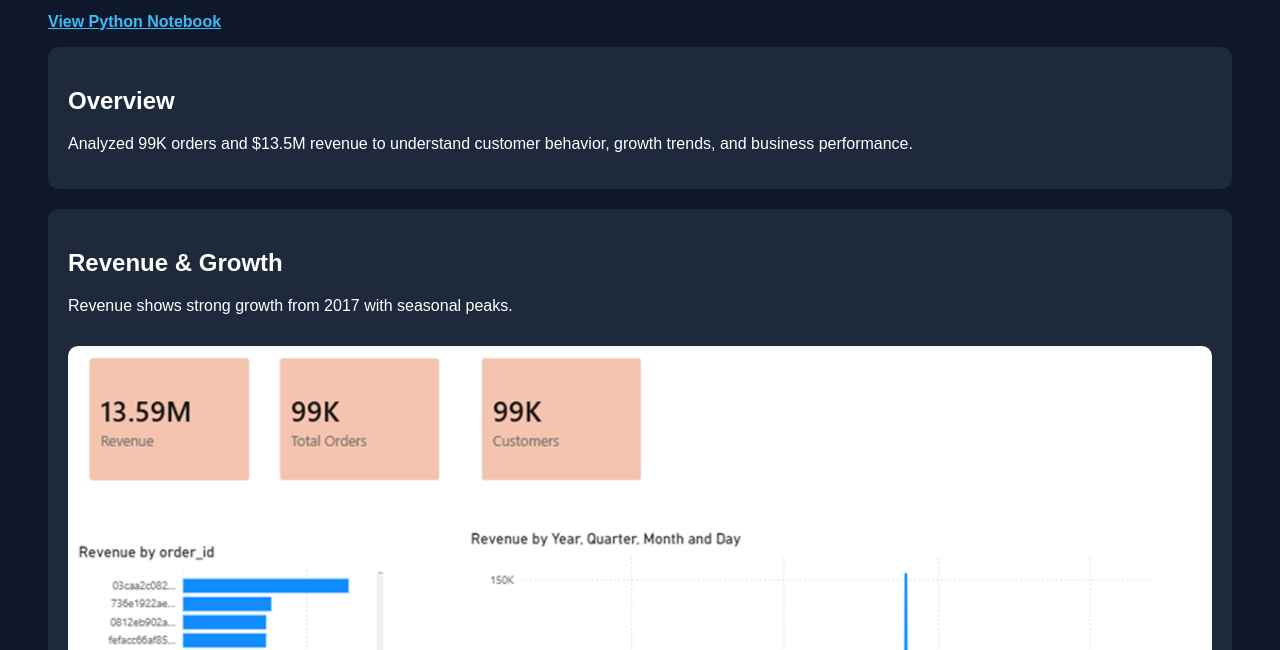
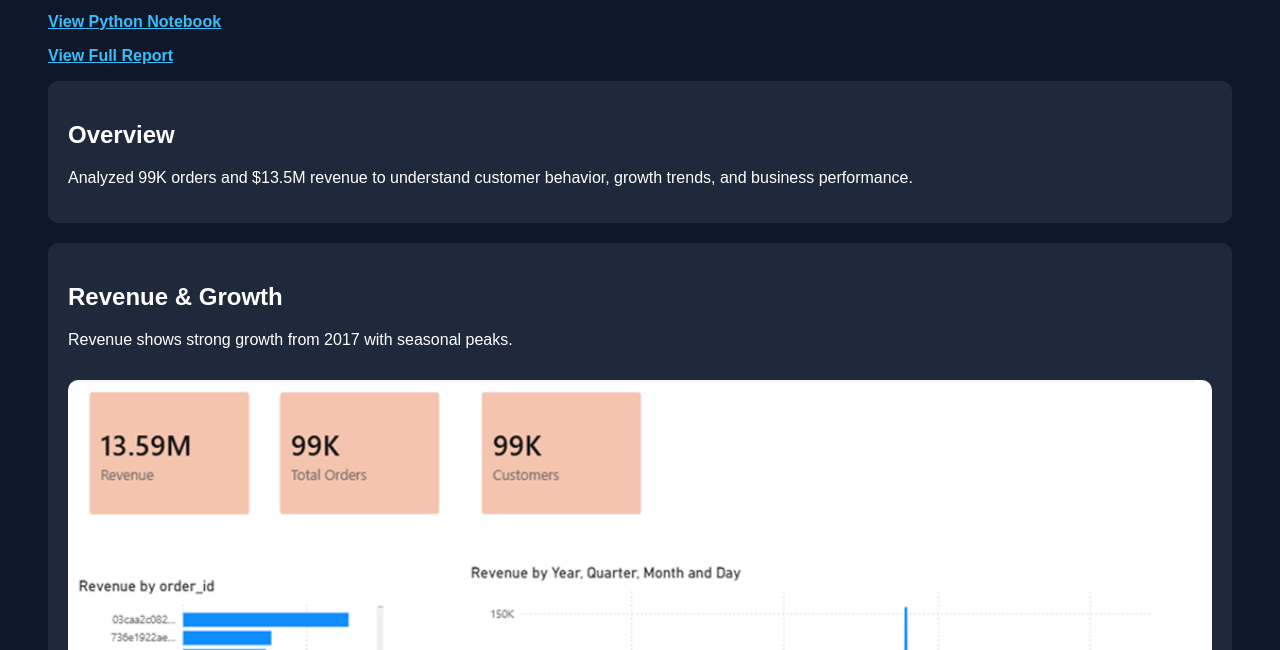
Before and after one commit to nhungn00-collab/Olist-E-commerce-Analysis, a plain HTML site: page index.html in a window 1280 px wide. Shown: the part 150-800 px from the top of the page. Drawn offline with Linux system fonts and the light colour scheme.

Commit message:
Update index.html

```diff
--- a/index.html
+++ b/index.html
@@ -17,6 +17,11 @@ a {color:#38bdf8;}
 
 <p>
 <a href="Olist Data Analysis_  Exploratory data analysis and  customer segmentation.ipynb"><b>View Python Notebook</b></a>
+</p>
+
+
+<p>
+<a href="Olist Data Analysis_  Exploratory data analysis and  customer segmentation.pptx.pdf"><b>View Full Report</b></a>
 </p>
 
 <div class="card">
```
